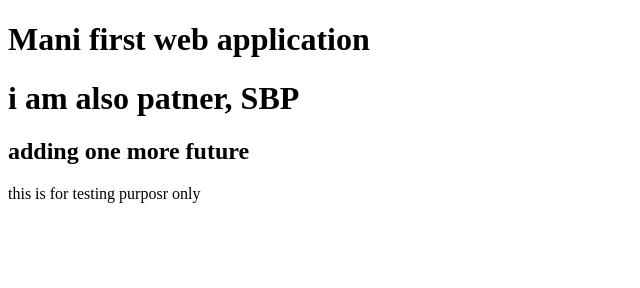
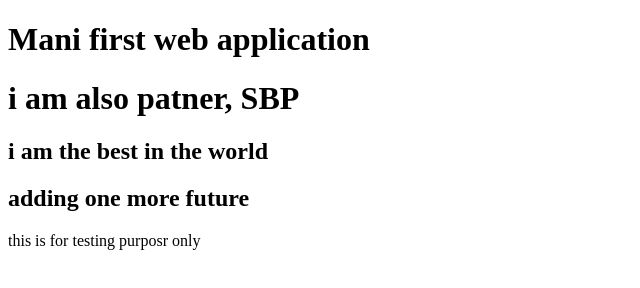
Before and after one commit to Thotamani93/jenkins, a plain HTML site: page index.html in a window 1280 px wide. Shown: the whole page, without its empty margins (0-640 px from the left). Drawn offline with Linux system fonts and the light colour scheme.

Commit message:
Update index.html

```diff
--- a/index.html
+++ b/index.html
@@ -4,7 +4,7 @@
 <body>
 
 <h1>Mani first web application</h1>
-<h1>i am also patner, SBP</h1>
+<h1>i am also patner, SBP</h1><h2>i am the best in the world</h2>
   <h2>adding one more future</h2>
 <p>this is for testing purposr only</p>
 
```
